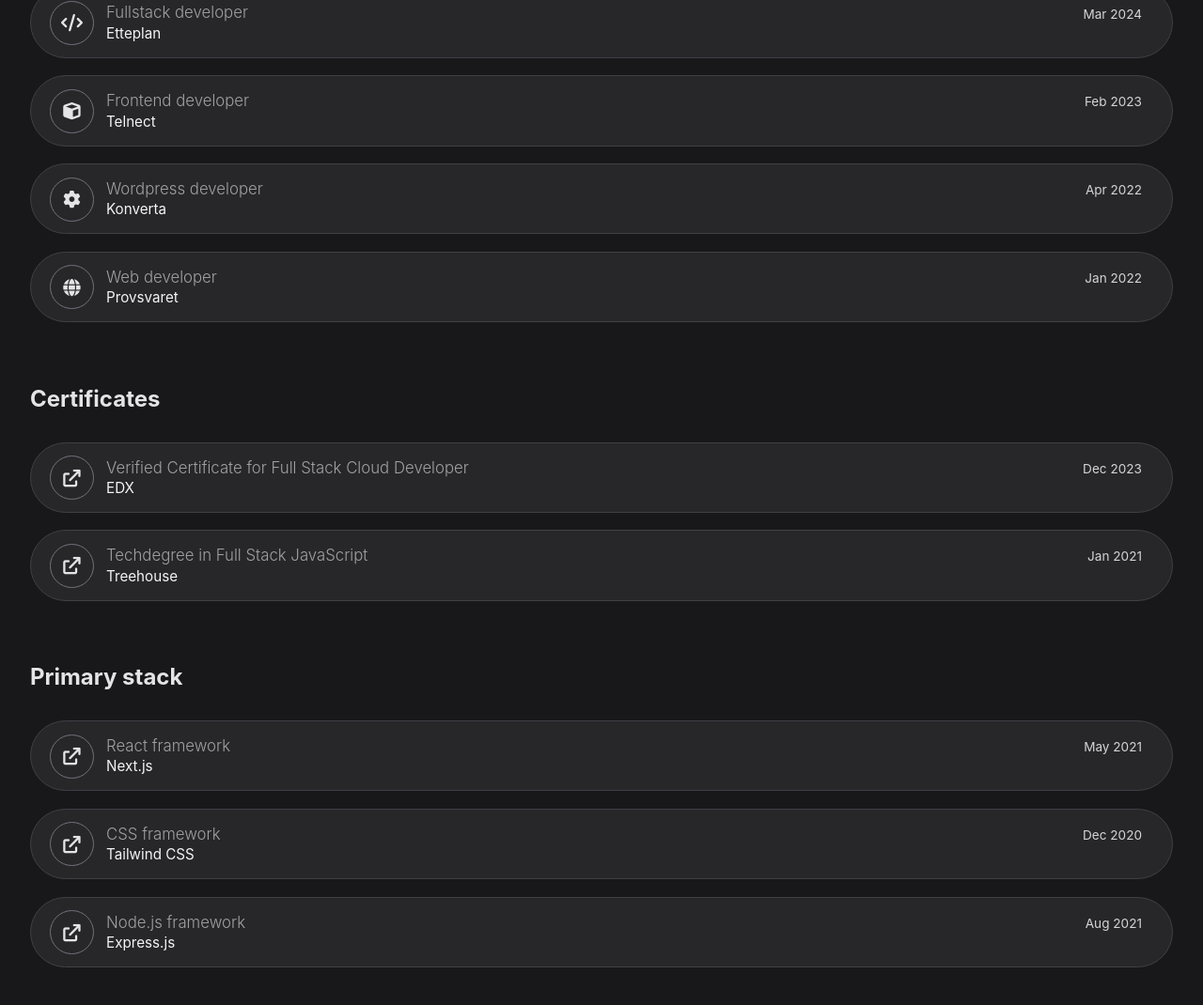
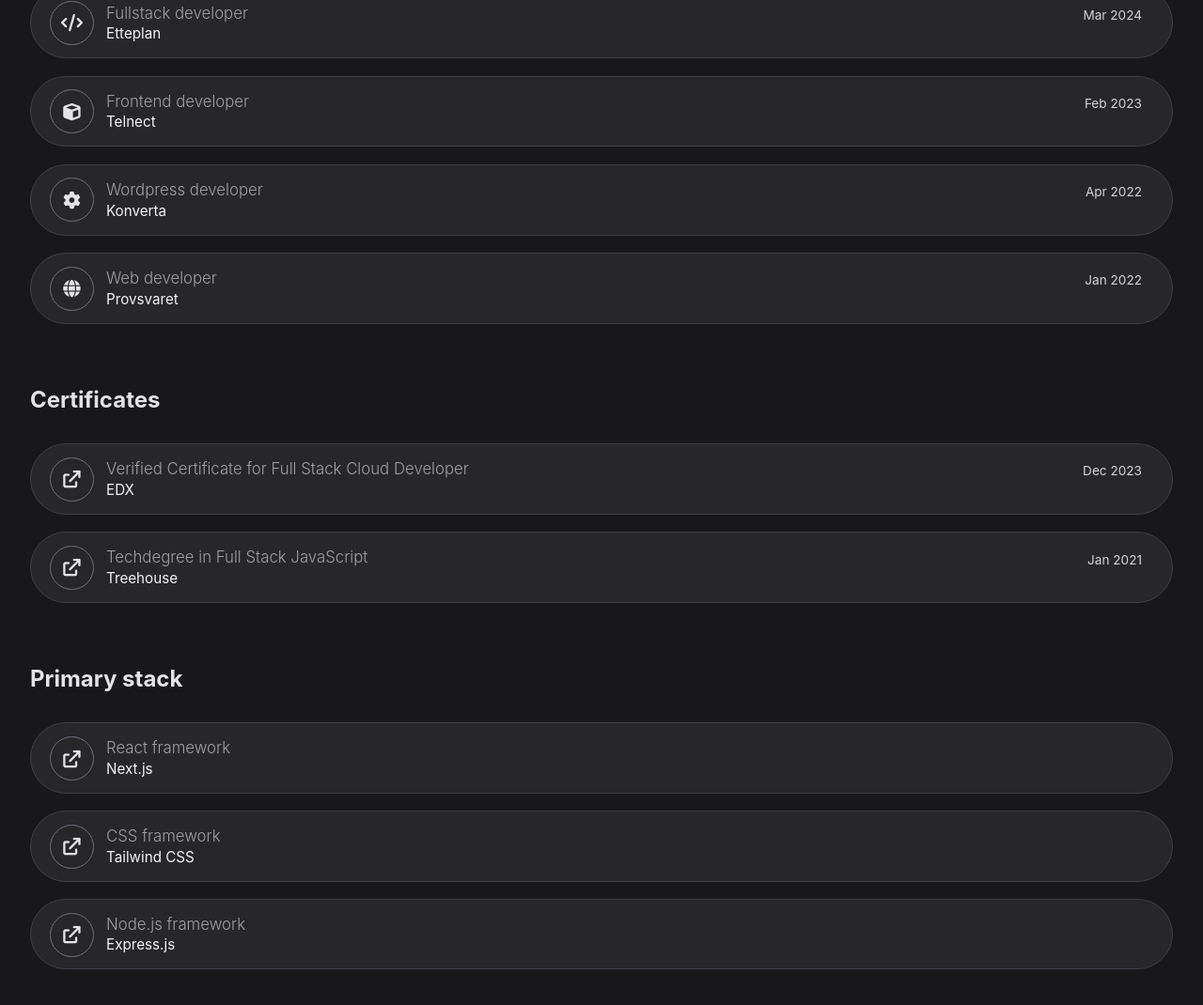
Before and after one commit to ktranish/ktranish.com, an Astro site: page / in a window 1280 px wide. Shown: the part 900-1970 px from the top of the page at 94% size. Built offline with nearby package versions, Linux system fonts and the light colour scheme; Astro itself is replaced by a stand-in of ours.

Commit message:
adjust semantic structure to reposition time tag more towards the center vertically

```diff
--- a/src/pages/index.astro
+++ b/src/pages/index.astro
@@ -47,31 +47,39 @@
 				<h2 id="work-experience">Work Experience</h2>
 				<article>
 					<header>
+						<div>
 							<h3>Fullstack developer</h3>
+							<time datetime="2024-03-01">Mar 2024</time>
+						</div>
 						<p>Etteplan</p>
 					</header>
-					<time datetime="2024-03-01">Mar 2024</time>
 				</article>
 				<article>
 					<header>
+						<div>
 							<h3>Frontend developer</h3>
+							<time datetime="2023-02-01">Feb 2023</time>
+						</div>
 						<p>Telnect</p>
 					</header>
-					<time datetime="2023-02-01">Feb 2023</time>
 				</article>
 				<article>
 					<header>
+						<div>
 							<h3>Wordpress developer</h3>
+							<time datetime="2023-04-01">Apr 2022</time>
+						</div>
 						<p>Konverta</p>
 					</header>
-					<time datetime="2023-04-01">Apr 2022</time>
 				</article>
 				<article>
 					<header>
+						<div>
 							<h3>Web developer</h3>
+							<time datetime="2022-01-01">Jan 2022</time>
+						</div>
 						<p>Provsvaret</p>
 					</header>
-					<time datetime="2022-01-01">Jan 2022</time>
 				</article>
 			</section>
 
@@ -81,19 +89,23 @@
 				<a href="https://credentials.edx.org/credentials/5cc40f2a92b74f27bc3c326004d5b7f8/" target="_blank">
 					<article>
 						<header>
+							<div>
 								<h3>Verified Certificate for Full Stack Cloud Developer</h3>
+								<time datetime="2024-03-01">Dec 2023</time>
+							</div>
 							<p>EDX</p>
 						</header>
-						<time datetime="2024-03-01">Dec 2023</time>
 					</article>
 				</a>
 				<a href="https://www.credential.net/ef76b313-a06d-414d-8146-a20cadce0a6b" target="_blank">
 					<article>
 						<header>
+							<div>
 								<h3>Techdegree in Full Stack JavaScript</h3>
+								<time datetime="2023-02-01">Jan 2021</time>
+							</div>
 							<p>Treehouse</p>
 						</header>
-						<time datetime="2023-02-01">Jan 2021</time>
 					</article>
 				</a>
 			</section>
@@ -104,28 +116,31 @@
 				<a href="https://nextjs.org/" target="_blank">
 					<article>
 						<header>
+							<div>
 								<h3>React framework</h3>
+							</div>
 							<p>Next.js</p>
 						</header>
-						<time datetime="2021-05-01">May 2021</time>
 					</article>
 				</a>
 				<a href="https://tailwindcss.com/" target="_blank">
 					<article>
 						<header>
+							<div>
 								<h3>CSS framework</h3>
+							</div>
 							<p>Tailwind CSS</p>
 						</header>
-						<time datetime="2020-12-01">Dec 2020</time>
 					</article>
 				</a>
 				<a href="https://expressjs.com/" target="_blank">
 					<article>
 						<header>
+							<div>
 								<h3>Node.js framework</h3>
+							</div>
 							<p>Express.js</p>
 						</header>
-						<time datetime="2021-08-01">Aug 2021</time>
 					</article>
 				</a>
 			</section>
@@ -291,15 +306,12 @@
 	}
 
 	main section article{
-		display: flex;
 		cursor: pointer;
 		margin: 1.15rem 0;
 		position: relative;
-		align-items: start;
 		border-radius: 9999px;
 		color: var(--zinc-300);
 		padding: 1rem 2rem 1rem 5rem;
-		justify-content: space-between;
 		background-color: var(--zinc-800);
 		border: 1px solid var(--zinc-700);
 	}
@@ -352,20 +364,27 @@
 		flex-direction: column;
 	}
 
-	main section article header h3{
+	main section article header div{
+		width: 100%;
+		display: flex;
+		align-items: center;
+		justify-content: space-between;
+	}
+
+	main section article header div h3{
 		font-weight: 300;
 		font-size: 1.05rem;
 		opacity: 70%;
 	}
 
+	main section article div time{
+		font-size: 0.85rem;
+		margin-top: 0.275rem;
+	}
+
 	main section article header p{
 		font-size: 0.95rem;
 		color: var(--zinc-100);
-	}
-
-	main section article time{
-		font-size: 0.85rem;
-		margin-top: 0.2rem;
 	}
 
 	@media (min-width: 1440px) {
@@ -413,7 +432,7 @@
 			left: 0.8rem;
 		}
 
-		main section article time{
+		main section article header div time{
 			display: none;
 		}
 	}
```
Lines whose indentation alone changed are shown as unchanged.
